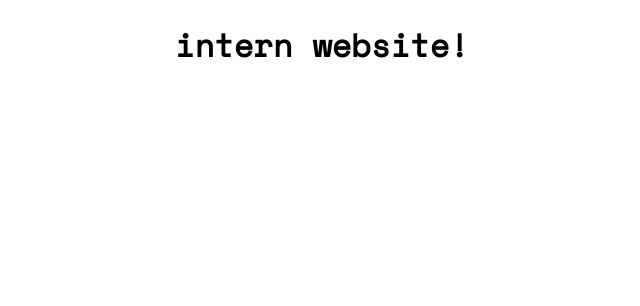
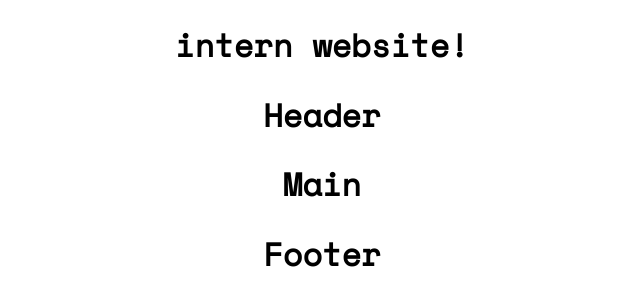
Before and after one commit to MichaelWulber/Intern_Website, a React (Create React App) app in the folder intern_website/: page / in a window 1280 px wide. Shown: the top 306 px of the page, without its empty margins (318-958 px from the left). Built offline with nearby package versions, Linux system fonts and the light colour scheme.

Commit message:
created Header, Footer, Main components

```diff
--- a/intern_website/src/App.js
+++ b/intern_website/src/App.js
@@ -1,11 +1,17 @@
 import React, { Component } from 'react';
 import './App.css';
+import Header from './Header/Header.js';
+import Main from './Main/Main.js';
+import Footer from './Footer/Footer.js';
 
 class App extends Component {
   render() {
     return (
       <div className="app">
         <h1>intern website!</h1>
+        <Header />
+        <Main />
+        <Footer />
       </div>
     );
   }
--- /dev/null
+++ b/intern_website/src/Footer/Footer.css
@@ -0,0 +1,3 @@
+.footer {
+
+}
--- /dev/null
+++ b/intern_website/src/Footer/Footer.js
@@ -0,0 +1,9 @@
+import React from 'react';
+import './Footer.css';
+
+const Footer = () =>
+  <div className="footer">
+    <h1>Footer</h1>
+  </div>
+
+export default Footer;
--- /dev/null
+++ b/intern_website/src/Header/Header.css
@@ -0,0 +1,3 @@
+.header {
+
+}
--- /dev/null
+++ b/intern_website/src/Header/Header.js
@@ -0,0 +1,9 @@
+import React from 'react';
+import './Header.css';
+
+const Header = () =>
+  <div className="header">
+    <h1>Header</h1>
+  </div>
+
+export default Header;
--- /dev/null
+++ b/intern_website/src/Main/Main.css
@@ -0,0 +1,3 @@
+.main {
+
+}
--- /dev/null
+++ b/intern_website/src/Main/Main.js
@@ -0,0 +1,9 @@
+import React from 'react';
+import './Main.css';
+
+const Main = () =>
+  <div className="main">
+    <h1>Main</h1>
+  </div>
+
+export default Main;
```
